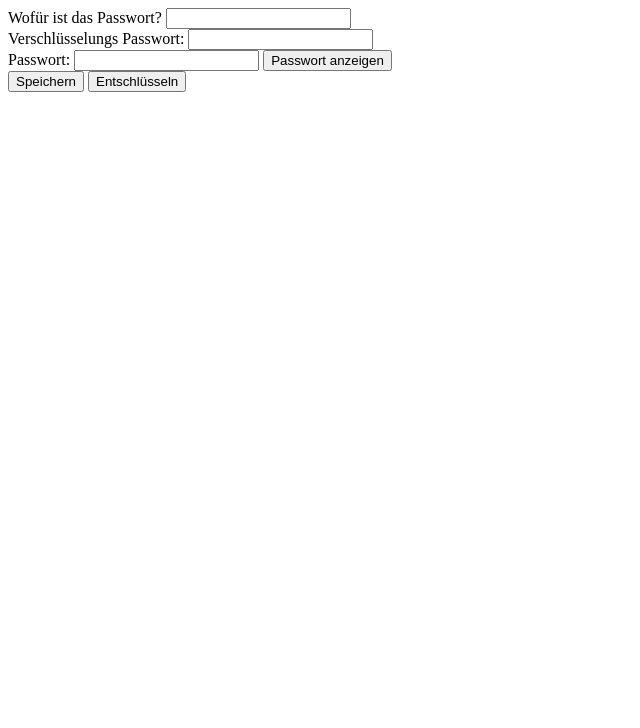
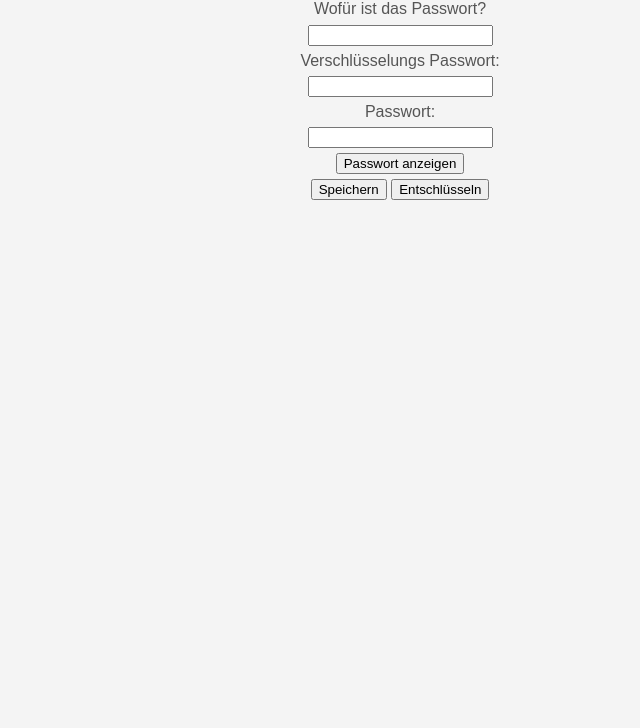
Before and after one commit to PatrickEvers/PasswordManagement, an Electron app: page index.html in a window 800 px wide. Shown: the part 72-800 px from the top of the page, without its empty margins (0-640 px from the left). Drawn offline with Linux system fonts and the light colour scheme.

Commit message:
css styling hinzugefügt

```diff
--- a/index.html
+++ b/index.html
@@ -3,9 +3,11 @@
 <head>
     <meta charset="UTF-8">
     <title>Password Management</title>
+    <link rel="stylesheet" type="text/css" href="style.css">
 </head>
 <body>
     <h1>Password Management</h1>
+    <div id="myForm">
         <label>Wofür ist das Passwort?</label>
         <input type="text" id="used-for">
         <br>
@@ -14,10 +16,12 @@
         <br>
         <label>Passwort:</label>
         <input type="password" id="password">
+        <br>
         <button id="showPwBtn">Passwort anzeigen</button>
         <br>
         <button id="encBtn">Speichern</button>
         <button id="decBtn">Entschlüsseln</button>
+    </div>
     <script src="home.js"></script>
 </body>
 </html>
--- /dev/null
+++ b/style.css
@@ -0,0 +1,17 @@
+body{
+	background-color:#f4f4f4;
+	color:#555555;
+
+	font-family: Arial, Helvetica, sans-serif;
+	font-size:16px;
+	font-weight:normal;
+
+	line-height:1.6em;
+    margin:0;
+
+    text-align: center;
+}
+
+#myForm label{
+    display:block;
+}
```
Lines whose indentation alone changed are shown as unchanged.
